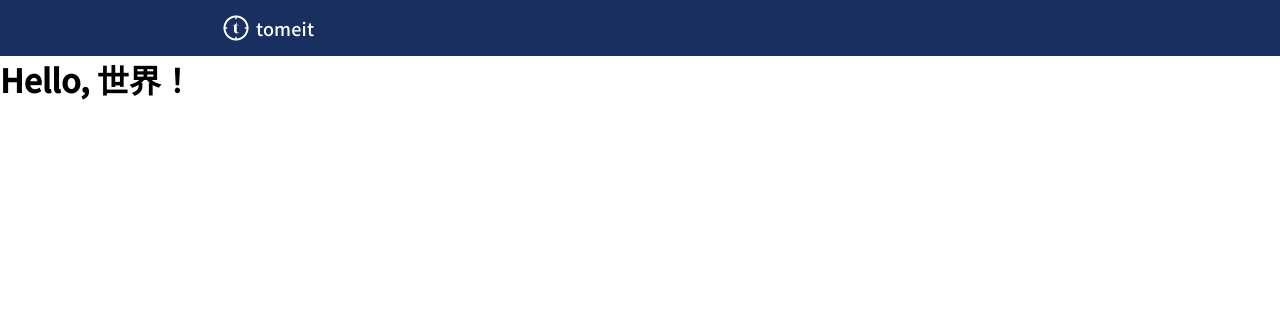
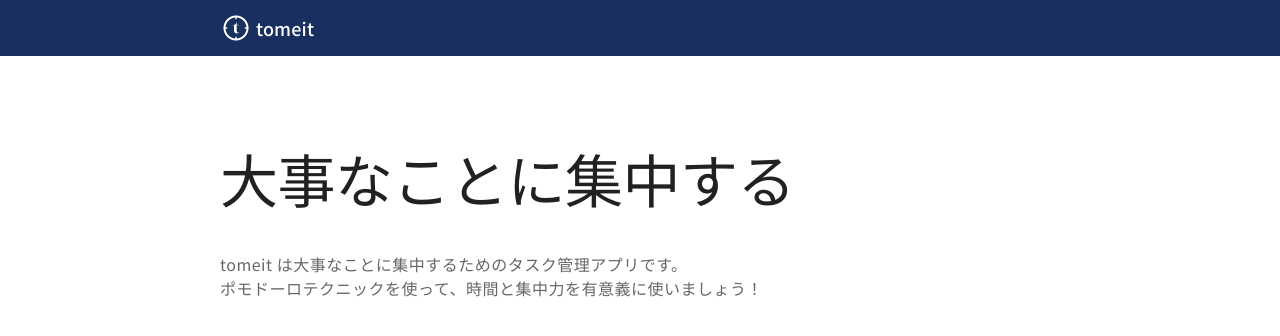
Before and after one commit to minguu42/tomeit-canary, a Next.js app: page / in a window 1280 px wide. Shown: the top 336 px of the page. Built offline with nearby package versions, Linux system fonts and the light colour scheme.

Commit message:
CatchText の作成

```diff
--- a/pages/index.tsx
+++ b/pages/index.tsx
@@ -1,6 +1,7 @@
 import { VFC } from "react";
 import Head from "next/head";
 
+import styles from "styles/pages/Home.module.scss";
 import Header from "components/Header";
 
 const Home: VFC = () => (
@@ -14,8 +15,15 @@ const Home: VFC = () => (
     </Head>
 
     <Header />
-    <main>
-      <h1>Hello, 世界！</h1>
+    <main className={styles.main}>
+      <div className={styles.catch}>
+        <h3 className={styles.heading}>大事なことに集中する</h3>
+        <p className={styles.description}>
+          tomeit は大事なことに集中するためのタスク管理アプリです。
+          <br />
+          ポモドーロテクニックを使って、時間と集中力を有意義に使いましょう！
+        </p>
+      </div>
     </main>
   </>
 );
--- /dev/null
+++ b/styles/pages/Home.module.scss
@@ -0,0 +1,29 @@
+@use "styles/variables";
+
+.main {
+  display: flex;
+  flex-direction: column;
+  gap: 72px;
+  max-width: 840px;
+  min-height: calc(100vh - 56px);
+  padding-top: 80px;
+  margin: 0 auto;
+
+  .catch {
+    display: flex;
+    flex-direction: column;
+    gap: 32px;
+
+    .heading {
+      color: var(--c-on-light-high-emphasis);
+
+      @include variables.headline2;
+    }
+
+    .description {
+      color: var(--c-on-light-medium-emphasis);
+
+      @include variables.body1;
+    }
+  }
+}
```
